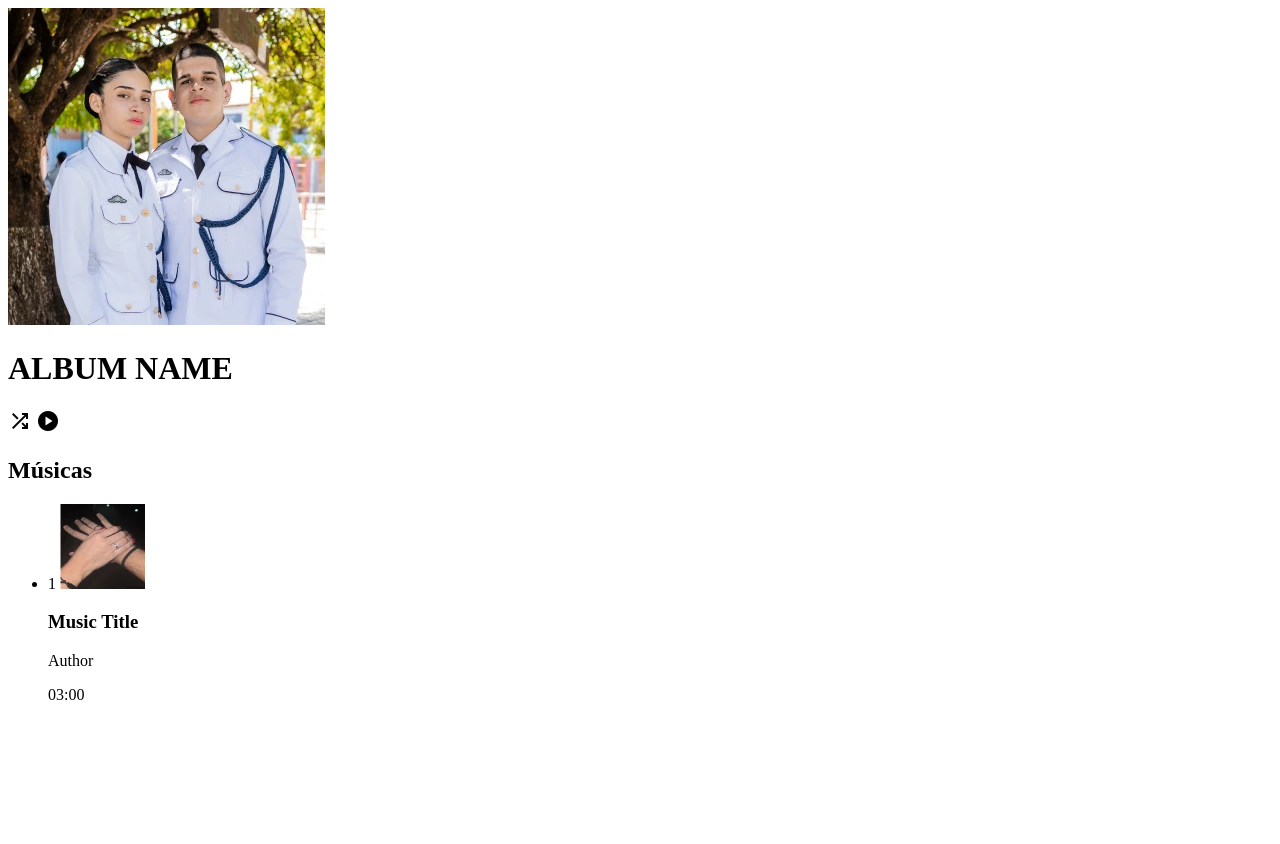
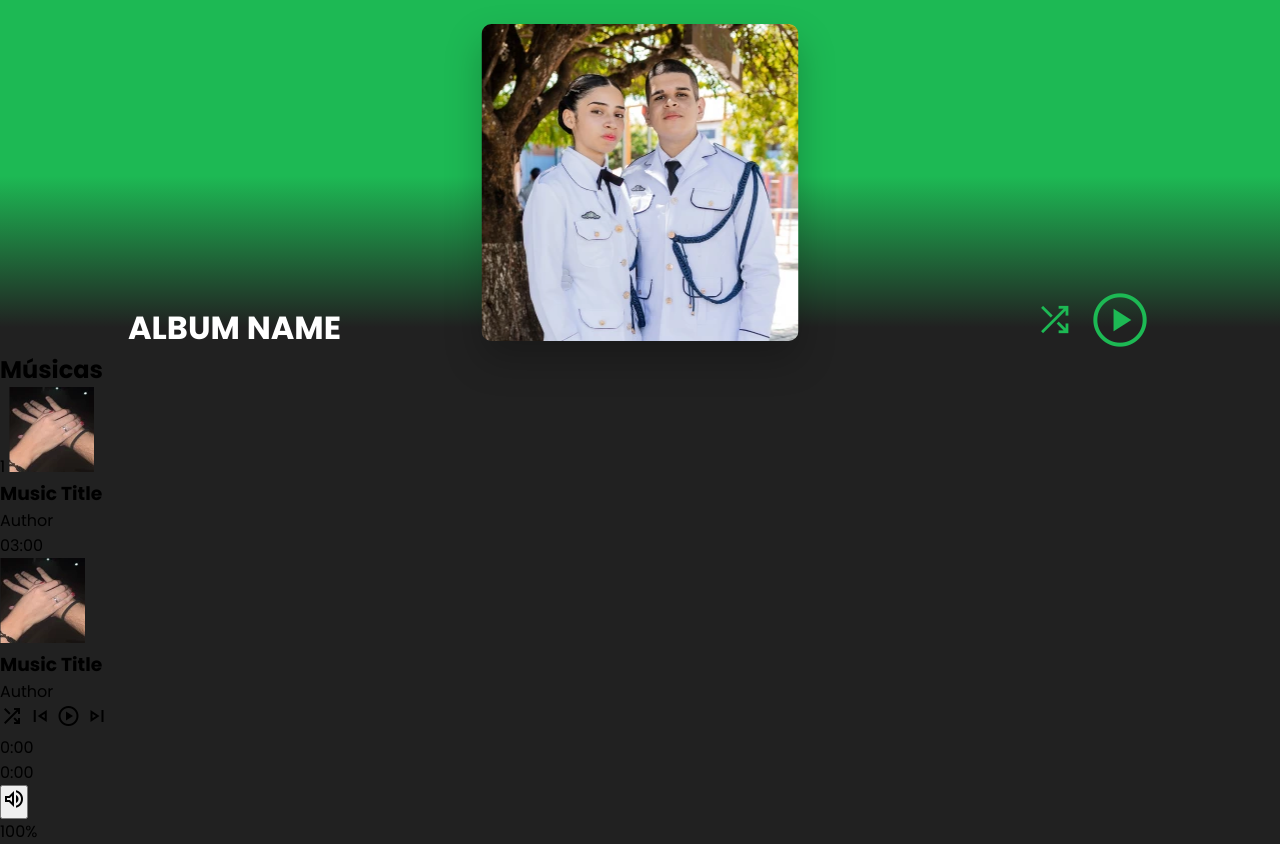
Before and after one commit to GuilhermeFeProg/spotifyNamorados, a plain HTML site: page index.html in a window 1280 px wide. Before the commit the page ends 800 px from the top, so only its background shows below. Drawn offline with nearby package versions, Linux system fonts and the light colour scheme.

Commit message:
Estilizando o header

```diff
--- a/index.html
+++ b/index.html
@@ -13,7 +13,7 @@
         />
 
         <link
-            href="https://fonts.googleapis.com/css2?family=Material+Symbols+Outlined:FILL@0..1&icon_names=play_circle,shuffle,skip_next,skip_previous"
+            href="https://fonts.googleapis.com/css2?family=Material+Symbols+Outlined:opsz,wght,FILL,GRAD@24,400,1,0"
             rel="stylesheet"
         />
     </head>
@@ -25,11 +25,10 @@
             <div class="albumHeader">
                 <h1>ALBUM NAME</h1>
                 <div class="albumControls">
-                    <span class="material-symbols-outlined"> shuffle </span>
-                    <span
-                        class="material-symbols-outlined"
-                        style="font-variation-settings: &quot;FILL&quot; 1"
-                    >
+                    <span class="material-symbols-outlined" id="shuffleHeader">
+                        shuffle
+                    </span>
+                    <span class="material-symbols-outlined" id="playHeader">
                         play_circle
                     </span>
                 </div>
@@ -44,7 +43,7 @@
                     <ul>
                         <li>
                             <span class="musicNumber">1</span>
-                            <img src="assets/img/music_1.webp" alt="">
+                            <img src="assets/img/music_1.webp" alt="" />
                             <div class="musicInfo">
                                 <h3 class="musicTitle">Music Title</h3>
                                 <p class="musicAuthor">Author</p>
@@ -54,11 +53,47 @@
                     </ul>
                 </div>
             </div>
-
         </main>
 
         <footer>
+            <div class="songPreview">
+                <img src="assets/img/music_1.webp" alt="" />
+                <div class="musicInfo">
+                    <h3 class="musicTitle">Music Title</h3>
+                    <p class="musicAuthor">Author</p>
+                </div>
+            </div>
 
+            <div class="controlsAndProgressbar">
+                <div class="controls">
+                    <span class="material-symbols-outlined"> shuffle </span>
+                    <span class="material-symbols-outlined">
+                        skip_previous
+                    </span>
+                    <span class="material-symbols-outlined"> play_circle </span>
+                    <span class="material-symbols-outlined"> skip_next </span>
+                </div>
+
+                <div class="bar">
+                    <span id="currentTime">0:00</span>
+                    <div class="progressbar">
+                        <div class="progress-fill" id="progressFill"></div>
+                        <div class="barThumb" id="batThumb"></div>
+                    </div>
+                    <span id="duration">0:00</span>
+                </div>
+
+                <div class="volumeControl">
+                    <button id="muteBtn">
+                        <span class="material-symbols-outlined">volume_up</span>
+                    </button>
+                    <div class="volTrack">
+                        <div id="volumeFill"></div>
+                        <div id="volumeThumb"></div>
+                    </div>
+                    <span id="volPct">100%</span>
+                </div>
+            </div>
         </footer>
 
         <script src="js/script.js"></script>
--- a/style.css
+++ b/style.css
@@ -0,0 +1,63 @@
+@import url("https://fonts.googleapis.com/css2?family=Poppins:ital,wght@0,100;0,200;0,300;0,400;0,500;0,600;0,700;0,800;0,900;1,100;1,200;1,300;1,400;1,500;1,600;1,700;1,800;1,900&display=swap");
+
+* {
+    padding: 0;
+    margin: 0;
+    box-sizing: border-box;
+    font-family: "Poppins";
+}
+
+body {
+    background-color: #212121;
+}
+
+header {
+    background:
+        linear-gradient(to top, #212121 7%, transparent 50%),
+        #1DB954;
+    width: 100vw;
+    height: 44vh;
+    display: flex;
+    flex-direction: column;
+
+    .albumImage {
+        display: flex;
+        position: absolute;
+        left: 50%;
+        transform: translate(-50%);
+        margin-top: 3vh;
+        filter: drop-shadow(0 18px 18px rgba(0,0,0,0.23));
+
+        img {
+            border-radius: 10px;
+        }
+    }
+
+    .albumHeader {
+        display: flex;
+        justify-content: space-between;
+        margin: auto 10vw 0 10vw;
+        align-items: end;
+
+
+        h1 {
+            color: white;
+            font-size: 2.5vw;
+        }
+
+        .albumControls {
+            color: #1DB954;
+            display: flex;
+            align-items: center;
+            gap: 1vw;
+        }
+
+        #playHeader {
+            font-size: 5vw;
+        }
+
+        #shuffleHeader {
+            font-size: 3.2vw;
+        }
+    }
+}
```
